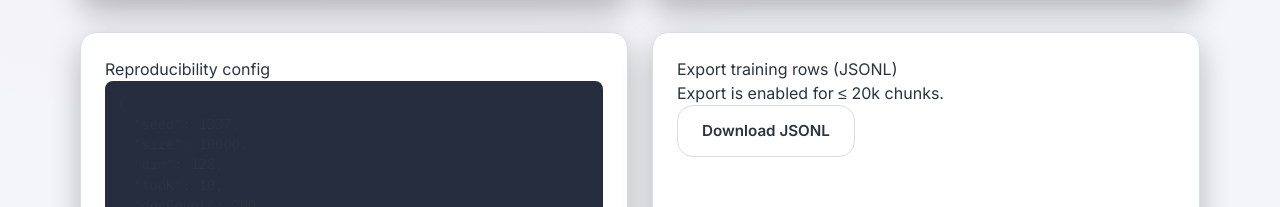
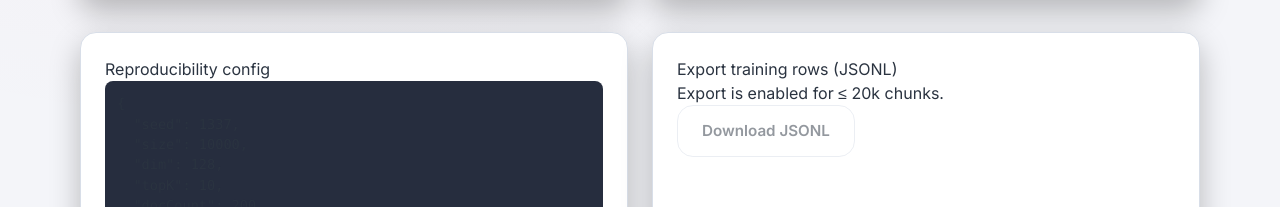
Before and after one commit to pomagrenate/pomaidb-web, a Next.js app: page /wasm-playground/rag in a window 1280 px wide. Shown: the part 1487-1694 px from the top of the page. Built offline with nearby package versions, Linux system fonts and the light colour scheme.

Commit message:
Update wasm playground

```diff
--- a/src/components/Button.module.css
+++ b/src/components/Button.module.css
@@ -1,3 +1,5 @@
+/* Button.module.css */
+
 .button {
   display: inline-flex;
   align-items: center;
@@ -7,13 +9,28 @@
   border-radius: var(--radius-lg);
   font-weight: 600;
   font-size: 0.95rem;
-  transition: transform 0.2s ease, box-shadow 0.2s ease, background 0.2s ease;
+  transition: transform 0.2s ease, box-shadow 0.2s ease, background 0.2s ease, opacity 0.2s ease;
   border: 1px solid transparent;
   cursor: pointer;
+  text-decoration: none; /* Thêm cái này để Link không bị gạch chân */
 }
+
+/* --- THÊM PHẦN NÀY --- */
+.disabled {
+  opacity: 0.5;
+  cursor: not-allowed;
+  pointer-events: none; /* Chặn click chuột hoàn toàn */
+  box-shadow: none !important;
+}
+/* --------------------- */
 
 .button:hover {
   transform: translateY(-1px);
+}
+
+/* Nếu bị disabled thì không nhảy lên khi hover */
+.button.disabled:hover {
+  transform: none;
 }
 
 .primary {
--- a/src/components/Button.tsx
+++ b/src/components/Button.tsx
@@ -8,6 +8,7 @@ type ButtonProps = {
   className?: string;
   onClick?: () => void;
   type?: "button" | "submit" | "reset";
+  disabled?: boolean; // <-- THÊM DÒNG NÀY
 };
 
 export default function Button({
@@ -17,10 +18,16 @@ export default function Button({
   className,
   onClick,
   type = "button",
+  disabled = false, // <-- THÊM MẶC ĐỊNH
 }: ButtonProps) {
-  const classes = `${styles.button} ${styles[variant]} ${className ?? ""}`;
+  // Thêm class disabled nếu prop disabled = true
+  const classes = `${styles.button} ${styles[variant]} ${disabled ? styles.disabled : ""} ${className ?? ""}`;
 
   if (href) {
+    // Nếu là Link mà bị disabled thì chặn click
+    if (disabled) {
+      return <span className={classes}>{children}</span>;
+    }
     return (
       <Link href={href} className={classes}>
         {children}
@@ -29,7 +36,12 @@ export default function Button({
   }
 
   return (
-    <button type={type} className={classes} onClick={onClick}>
+    <button
+      type={type}
+      className={classes}
+      onClick={onClick}
+      disabled={disabled} // <-- TRUYỀN XUỐNG DOM
+    >
       {children}
     </button>
   );
```
Also changed, not shown: 1 other file (tests, documents, lock files or other folders).
